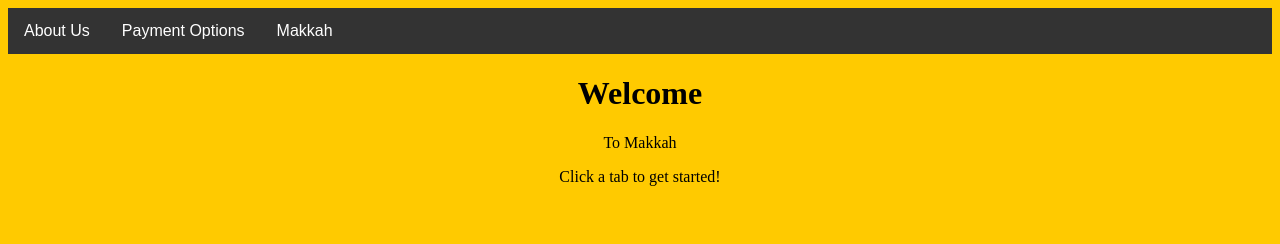
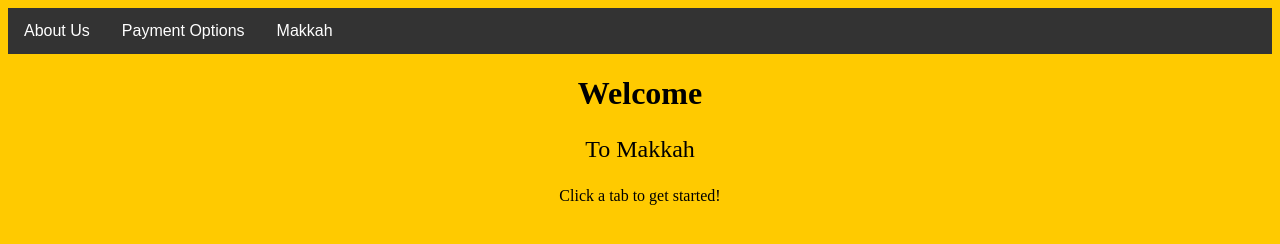
Before and after one commit to giantninja908/TravelAd, a plain HTML site: page index.html in a window 1280 px wide. Drawn offline with Linux system fonts and the light colour scheme.

Commit message:
Update index.html

```diff
--- a/index.html
+++ b/index.html
@@ -128,7 +128,6 @@
 
 
  .navbar a:hover, .dropdown:hover .dropbtn {
-	 box-shadow: 5px 10px rgba(255,255,255,0.3);
      background-color: white;
     color: black;
  }
@@ -170,7 +169,7 @@
   </div>
   <center>
     <h1>Welcome</h1>
-	  <p style="font-size:10">To Makkah</p>
+	  <p style="font-size: 150%;">To Makkah</p>
 	  <p>Click a tab to get started!</p>
   </center>
 </body>
```
